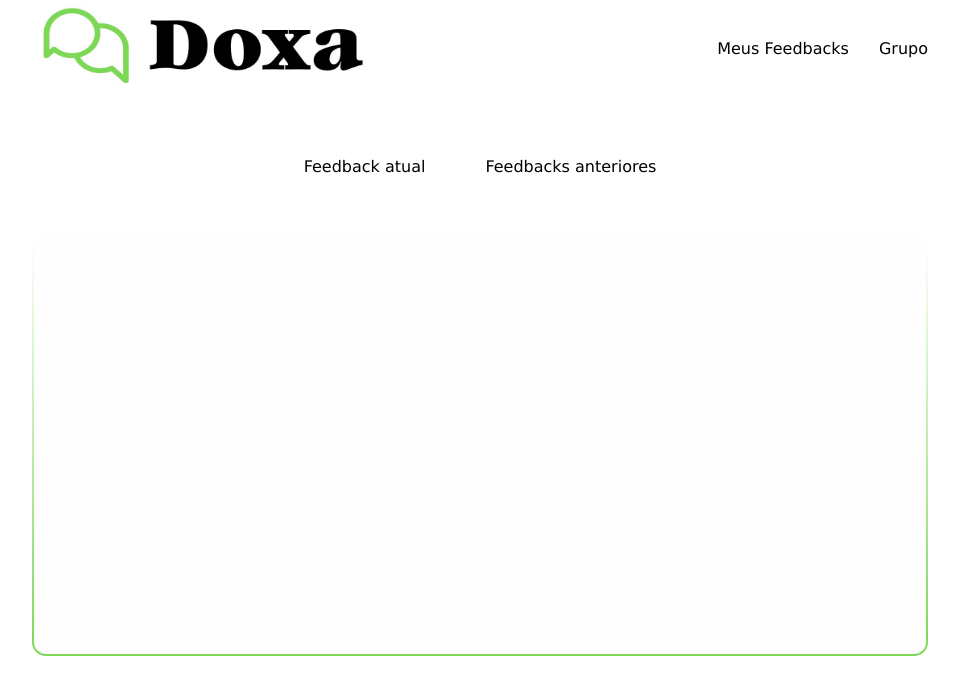
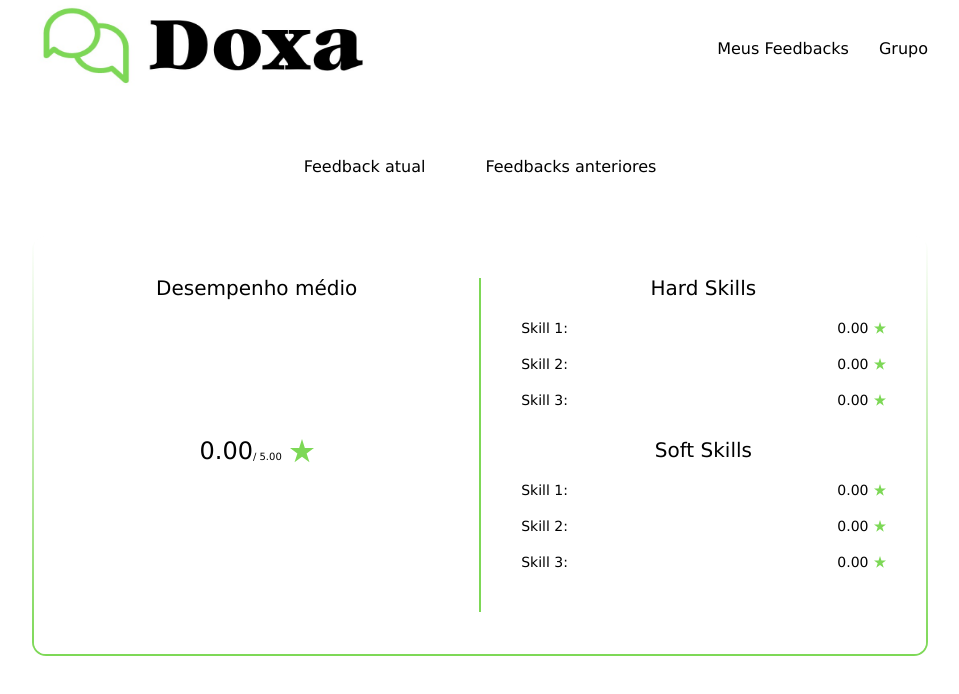
Before and after one commit to clarabarretto/Eng-Software, a plain HTML site: page html/inicio.html in a window 1280 px wide. Shown: the whole page, without its empty margins (160-1119 px from the left). Drawn offline with Linux system fonts and the light colour scheme.

Commit message:
tela de inicio

```diff
--- a/css/inicio.css
+++ b/css/inicio.css
@@ -26,3 +26,91 @@
     margin: 0 auto;
     position: relative;
 }
+
+.media-atual {
+    display: flex;
+    flex-direction: column;
+    width: 49%;
+    height: 50%;
+    margin: 20px;
+    align-items: center;
+    justify-content: space-between;
+}
+
+.numero-media-atual {
+    display: flex;
+    flex-direction: row;
+    font-size: x-large;
+    font-weight: 520;
+}
+
+.texto-media-atual {
+    font-weight: 520;
+    font-size: 20px;
+    margin-top: 20px;
+}
+
+.card-content {
+    width: 100%;
+    height: 100%;
+    display: flex;
+    flex-direction: row;
+    border-radius: 12px;
+
+}
+
+.green-line {
+    height: 80%;
+    background-color: #7DD856;
+    width: 2px;
+    margin-top: 42px;
+}
+
+.notas-atuais {
+    display: flex;
+    flex-direction: column;
+    margin: 20px;
+    width: 49%;
+}
+
+.skills-card {
+    display: flex;
+    flex-direction: column;
+    gap: 10px;
+    align-items: center;
+    width: 100%;
+}
+
+.skills-nota {
+    margin-top: 10px;
+    display: flex;
+    flex-direction: row;
+    justify-content: space-between;
+    width: 90%;
+}
+.skills-nota p{
+    font-size: 14px;
+}
+
+.hard-skill {
+    text-align: center;
+    width: 100%;
+    margin: 0 auto;
+}
+
+#nota-maxima-comparacao {
+    font-size: 10px;
+    height: 14px;
+    margin-top: 14px;
+    margin-right: 8px;
+}
+
+.text-skills {
+    display: flex;
+    flex-direction: row;
+    gap: 5px;
+}
+
+#star-skills {
+    max-width: 12px;
+}
--- a/css/style.css
+++ b/css/style.css
@@ -47,7 +47,7 @@ nav {
 
 }
 
-h2 {
+.login-text {
     font-size: 24px;
     font-weight: 525;
 }
--- a/html/inicio.html
+++ b/html/inicio.html
@@ -32,7 +32,85 @@
 
     <section class="card-feedback-atual">
 
-        <div class="card-feedback-shadow"></div>
+        <div class="card-feedback-shadow">
+
+            <div class="card-content">
+
+                <div class="media-atual">
+                    <div>
+                        <h2 class="texto-media-atual">Desempenho médio</h2>
+                    </div>
+
+                    <div class="numero-media-atual">
+                        <p id="resultado-media">0.00</p>
+                        <p id="nota-maxima-comparacao">/ 5.00</p>
+                        <img src="/content/star.svg" alt="estrelas">
+                    </div>
+                </div>
+
+                <div class="green-line"></div>
+
+                <div class="notas-atuais">
+
+                    <div class="skills-card">
+
+                        <h3 class="texto-media-atual">Hard Skills</h3>
+
+                        <div class="skills-nota">
+                            <p>Skill 1:</p>
+                            <div class="text-skills">
+                                <p>0.00</p>
+                                <img src="/content/star.svg" alt="e" id="star-skills">
+                            </div>
+                        </div>
+                        <div class="skills-nota">
+                            <p>Skill 2:</p>
+                            <div class="text-skills">
+                                <p>0.00</p>
+                                <img src="/content/star.svg" alt="e" id="star-skills">
+                            </div>
+                        </div>
+                        <div class="skills-nota">
+                            <p>Skill 3:</p>
+                            <div class="text-skills">
+                                <p>0.00</p>
+                                <img src="/content/star.svg" alt="e" id="star-skills">
+                            </div>
+
+                        </div>
+
+                        <h3 class="texto-media-atual">Soft Skills</h3>
+
+                        <div class="skills-nota">
+                            <p>Skill 1:</p>
+                            <div class="text-skills">
+                                <p>0.00</p>
+                                <img src="/content/star.svg" alt="e" id="star-skills">
+                            </div>
+                        </div>
+                        <div class="skills-nota">
+                            <p>Skill 2:</p>
+                            <div class="text-skills">
+                                <p>0.00</p>
+                                <img src="/content/star.svg" alt="e" id="star-skills">
+                            </div>
+                        </div>
+                        <div class="skills-nota">
+                            <p>Skill 3:</p>
+                            <div class="text-skills">
+                                <p>0.00</p>
+                                <img src="/content/star.svg" alt="e" id="star-skills">
+                            </div>
+                        </div>
+
+                    </div>
+                </div>
+
+            </div>
+
+
+        </div>
+
 
     </section>
 
```
Also changed, not shown: html/index.html (+1 -1 lines), content/star.svg (added), 1 other file.
